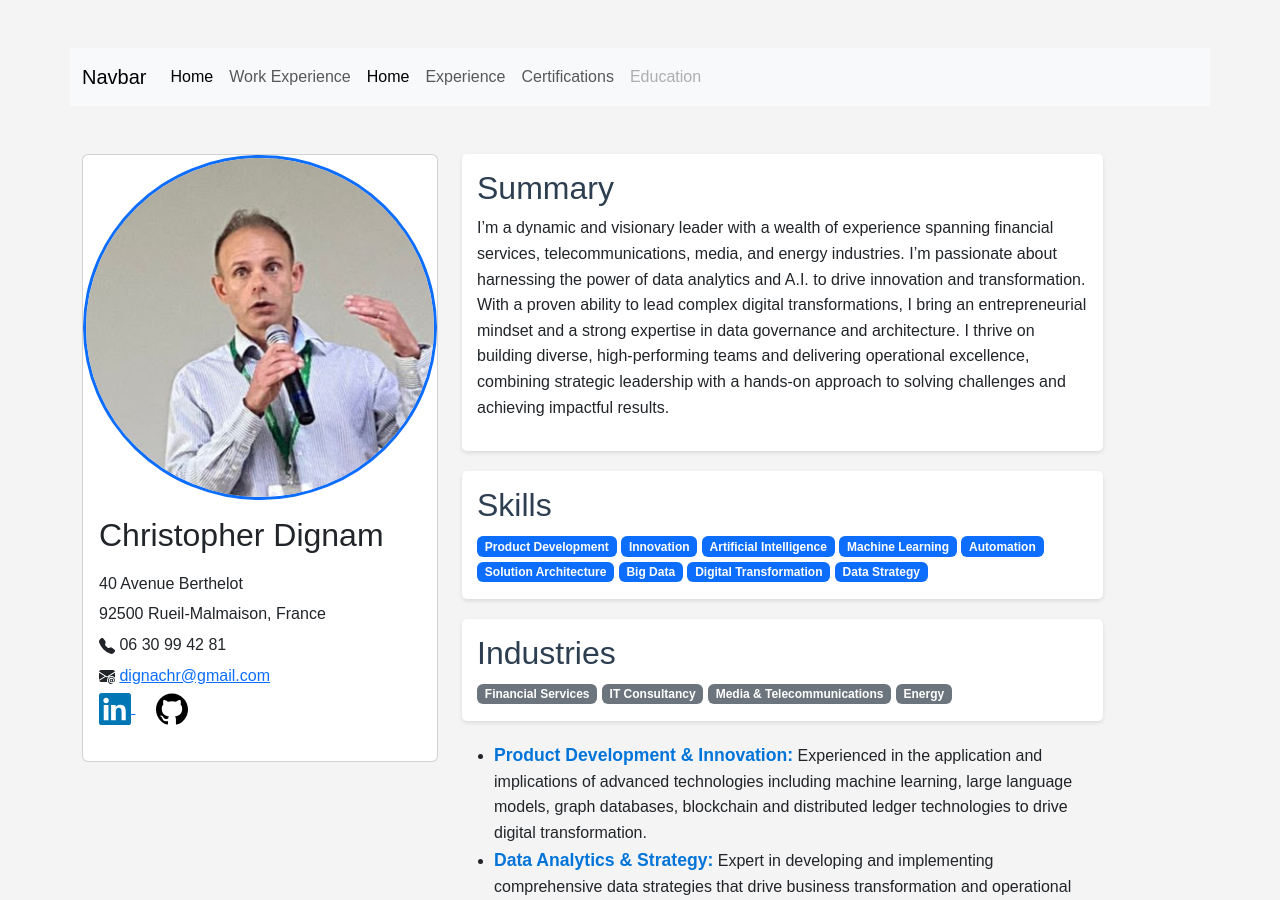
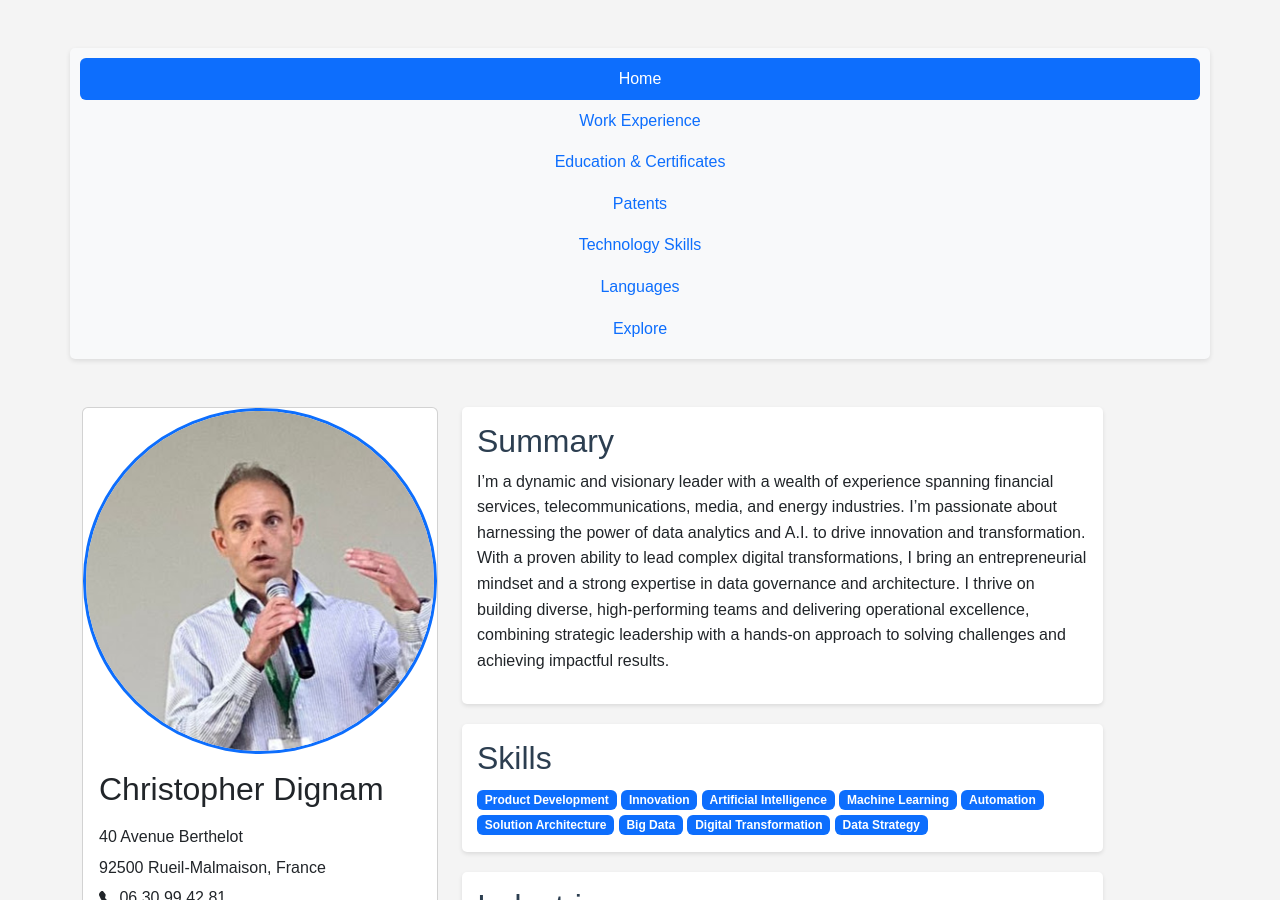
Before and after one commit to cdignam8304/cv, a Jekyll site: the page built from README.md, in a window 1280 px wide and 900 px high. Built offline with Jekyll 4.4.1, drawn with Linux system fonts in a browser that asks for light colours; our own code applies the rules of GitHub Pages for plain Markdown files.

Commit message:
nav links to buttons

```diff
--- a/_includes/navbar.html
+++ b/_includes/navbar.html
@@ -1,4 +1,6 @@
 <!-- Horizontal nav at top of page -->
+
+<!--
 <nav class="navbar navbar-expand-lg bg-body-tertiary">
     <div class="container-fluid">
         <a class="navbar-brand" href="#">Navbar</a>
@@ -17,6 +19,22 @@
         </div>
     </div>
 </nav>
+-->
+
+
+<div class="nav flex-column nav-pills" id="v-pills-tab" role="tablist" aria-orientation="horizontal">
+    <button class="nav-link active" id="v-pills-home-tab" data-bs-toggle="pill" data-bs-target="#v-pills-home" type="button" role="tab" aria-controls="v-pills-home" aria-selected="true">Home</button>
+    <button class="nav-link" id="v-pills-experience-tab" data-bs-toggle="pill" data-bs-target="#v-pills-experience" type="button" role="tab" aria-controls="v-pills-experience" aria-selected="false">Work Experience</button>
+    <button class="nav-link" id="v-pills-ed-cert-tab" data-bs-toggle="pill" data-bs-target="#v-pills-ed-cert" type="button" role="tab" aria-controls="v-pills-ed-cert" aria-selected="false">Education & Certificates</button>
+    <button class="nav-link" id="v-pills-patents-tab" data-bs-toggle="pill" data-bs-target="#v-pills-patents" type="button" role="tab" aria-controls="v-pills-patents" aria-selected="false">Patents</button>
+    <button class="nav-link" id="v-pills-tech-tab" data-bs-toggle="pill" data-bs-target="#v-pills-tech" type="button" role="tab" aria-controls="v-pills-tech" aria-selected="false">Technology Skills</button>
+    <button class="nav-link" id="v-pills-languages-tab" data-bs-toggle="pill" data-bs-target="#v-pills-languages" type="button" role="tab" aria-controls="v-pills-languages" aria-selected="false">Languages</button>
+    <button class="nav-link" id="v-pills-viz-tab" data-bs-toggle="pill" data-bs-target="#v-pills-viz" type="button" role="tab" aria-controls="v-pills-viz" aria-selected="false">Explore</button>
+</div>
+
+
+
+
 
 <!-- Load custom javascript -->
 <script src="tabs.js"></script>
```
